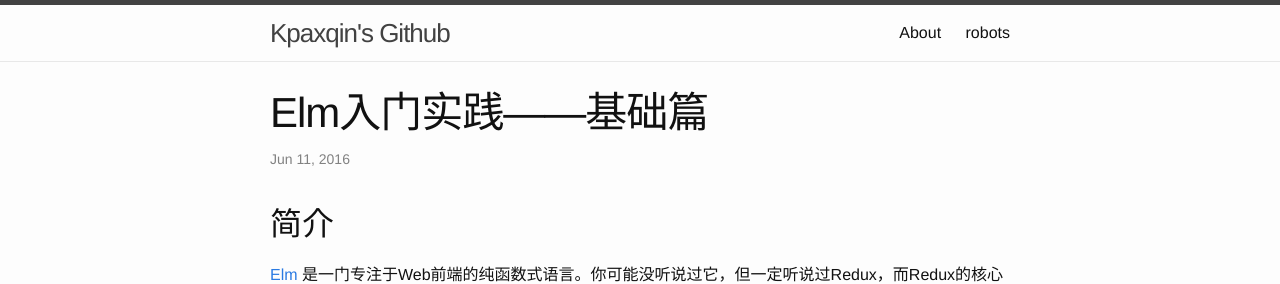
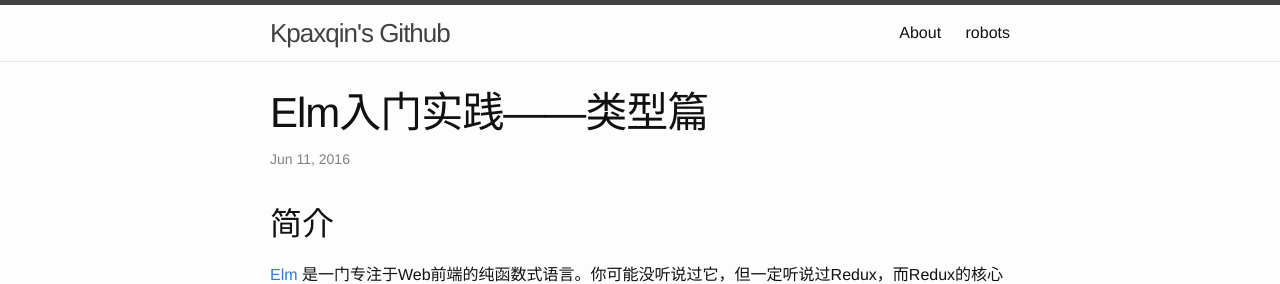
Before and after one commit to kpaxqin/kpaxqin.github.io, a Jekyll site: the page built from _posts/2016-06-11-Learn_Elm_in_actions.markdown, in a window 1280 px wide and 900 px high. Shown: the top 284 px of the window. Built offline with Jekyll 4.4.1, drawn with Linux system fonts in a browser that asks for light colours; Markdown is read by kramdown in place of the engine named in the settings.

Commit message:
Update 2016-06-11-Learn_Elm_in_actions.markdown

```diff
--- a/_posts/2016-06-11-Learn_Elm_in_actions.markdown
+++ b/_posts/2016-06-11-Learn_Elm_in_actions.markdown
@@ -1,8 +1,8 @@
 ---
 layout: post
-title:  "Elm入门实践——基础篇"
-description: "Learn you a elm for great good."
-date:   2016-06-11 14:50:00 -0800
+title:  "Elm入门实践——类型篇"
+description: "Understanding type in elm"
+date:   2016-06-11 14:50:00 +0800
 categories: elm functional-programming front-end
 ---
 
```
